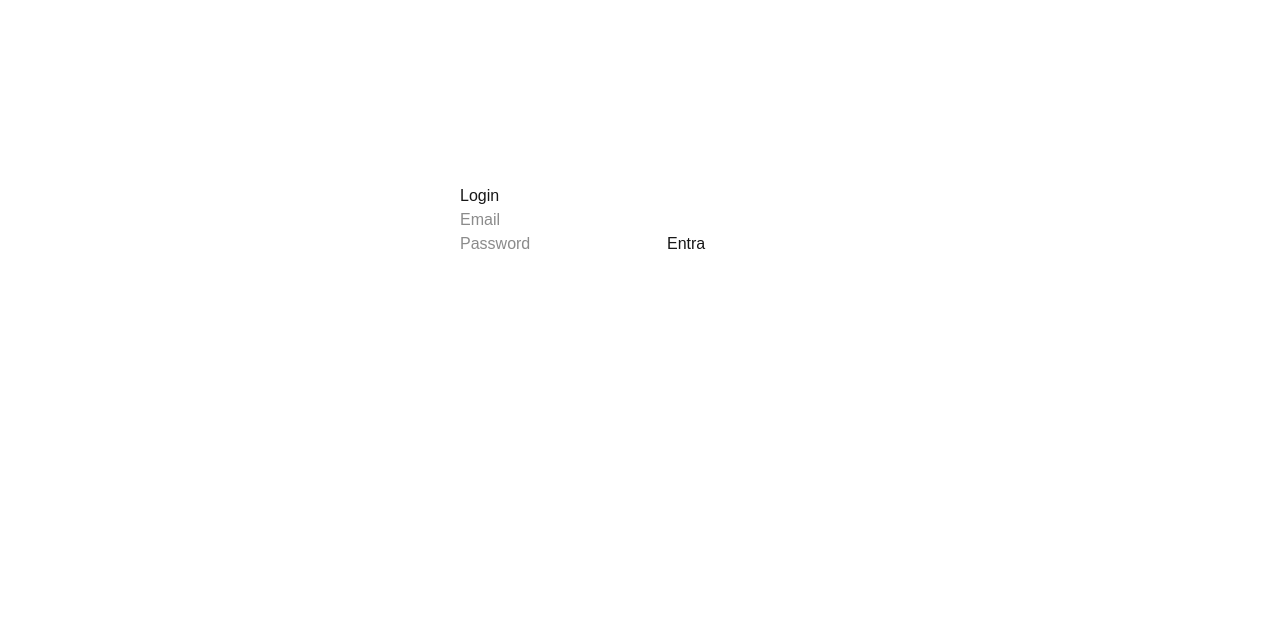
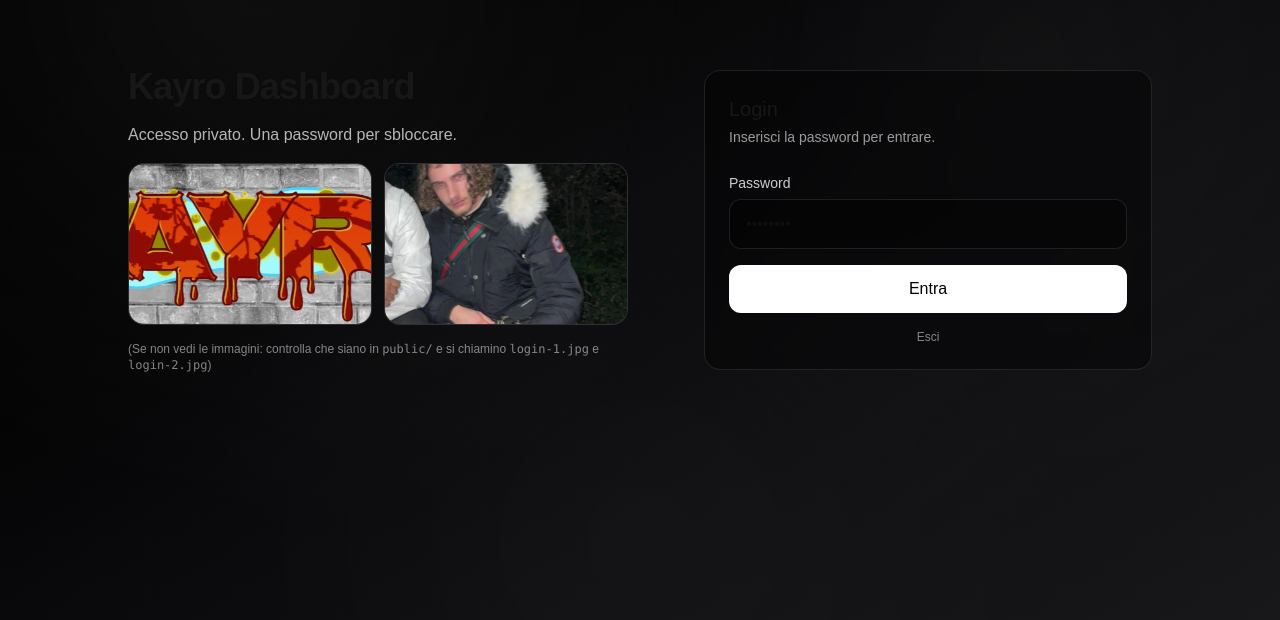
Before and after one commit to a78335323-hash/kayro-dashboard, a Next.js app: page /login in a window 1280 px wide. Shown: the part 180-800 px from the top of the page. Built offline with nearby package versions, Linux system fonts and the light colour scheme.

Commit message:
Update page.tsx

```diff
--- a/app/login/page.tsx
+++ b/app/login/page.tsx
@@ -3,7 +3,6 @@
 import { useState } from "react";
 
 export default function LoginPage() {
-  const [email, setEmail] = useState("");
   const [password, setPassword] = useState("");
   const [error, setError] = useState<string | null>(null);
   const [loading, setLoading] = useState(false);
@@ -16,46 +15,109 @@ export default function LoginPage() {
     const res = await fetch("/api/login", {
       method: "POST",
       headers: { "Content-Type": "application/json" },
-      body: JSON.stringify({ email, password }),
+      body: JSON.stringify({ password }),
     });
 
     setLoading(false);
 
     if (!res.ok) {
-      setError("Credenziali non valide");
+      setError("Password errata");
       return;
     }
 
-    window.location.href = "/";
+    window.location.href = "/dashboard";
   }
 
   return (
-    <main style={{ minHeight: "100vh", display: "grid", placeItems: "center", padding: 16 }}>
-      <form onSubmit={handleLogin} style={{ width: "100%", maxWidth: 360 }}>
-        <h1>Login</h1>
+    <main className="relative min-h-screen overflow-hidden">
+      {/* Background */}
+      <div className="absolute inset-0 bg-gradient-to-br from-black via-zinc-950 to-zinc-900" />
+      <div className="absolute inset-0 opacity-30 [background:radial-gradient(circle_at_20%_20%,rgba(255,255,255,0.18),transparent_45%),radial-gradient(circle_at_80%_30%,rgba(255,255,255,0.10),transparent_40%),radial-gradient(circle_at_50%_90%,rgba(255,255,255,0.08),transparent_45%)]" />
+      <div className="absolute inset-0 bg-[linear-gradient(to_right,rgba(255,255,255,0.05)_1px,transparent_1px),linear-gradient(to_bottom,rgba(255,255,255,0.05)_1px,transparent_1px)] bg-[size:48px_48px] opacity-[0.12]" />
 
+      <div className="relative z-10 min-h-screen flex items-center justify-center p-4">
+        <div className="w-full max-w-5xl grid gap-6 md:grid-cols-2 items-center">
+          {/* Left: branding + images */}
+          <div className="space-y-4">
+            <h1 className="text-3xl md:text-4xl font-semibold tracking-tight">
+              Kayro Dashboard
+            </h1>
+            <p className="text-white/70">
+              Accesso privato. Una password per sbloccare.
+            </p>
+
+            <div className="grid grid-cols-2 gap-3">
+              <div className="rounded-2xl overflow-hidden border border-white/10 bg-white/5">
+                {/* Metti la tua immagine in public/login-1.jpg */}
+                <img
+                  src="/login-1.jpg"
+                  alt="Login 1"
+                  className="h-40 w-full object-cover"
+                />
+              </div>
+              <div className="rounded-2xl overflow-hidden border border-white/10 bg-white/5">
+                {/* Metti la tua immagine in public/login-2.jpg */}
+                <img
+                  src="/login-2.jpg"
+                  alt="Login 2"
+                  className="h-40 w-full object-cover"
+                />
+              </div>
+            </div>
+
+            <p className="text-xs text-white/50">
+              (Se non vedi le immagini: controlla che siano in <code>public/</code> e
+              si chiamino <code>login-1.jpg</code> e <code>login-2.jpg</code>)
+            </p>
+          </div>
+
+          {/* Right: login card */}
+          <div className="md:justify-self-end w-full max-w-md">
+            <div className="rounded-2xl border border-white/10 bg-black/40 backdrop-blur p-6">
+              <h2 className="text-xl font-medium">Login</h2>
+              <p className="text-sm text-white/60 mt-1">
+                Inserisci la password per entrare.
+              </p>
+
+              <form onSubmit={handleLogin} className="mt-6 space-y-4">
+                <div>
+                  <label className="text-sm text-white/80">Password</label>
                   <input
-          type="email"
-          placeholder="Email"
-          value={email}
-          onChange={e => setEmail(e.target.value)}
+                    className="mt-1 w-full rounded-xl bg-black/40 border border-white/10 px-4 py-3 outline-none focus:border-white/30"
+                    value={password}
+                    onChange={(e) => setPassword(e.target.value)}
+                    placeholder="••••••••"
+                    type="password"
+                    autoComplete="current-password"
                     required
                   />
+                </div>
 
-        <input
-          type="password"
-          placeholder="Password"
-          value={password}
-          onChange={e => setPassword(e.target.value)}
-          required
-        />
+                {error && (
+                  <div className="rounded-xl border border-red-500/30 bg-red-500/10 px-4 py-3 text-sm text-red-200">
+                    {error}
+                  </div>
+                )}
 
-        <button type="submit" disabled={loading}>
+                <button
+                  type="submit"
+                  disabled={loading}
+                  className="w-full rounded-xl bg-white text-black font-medium py-3 disabled:opacity-60"
+                >
                   {loading ? "Accesso..." : "Entra"}
                 </button>
 
-        {error && <p style={{ color: "red" }}>{error}</p>}
+                <a
+                  href="/api/logout"
+                  className="block text-center text-xs text-white/50 hover:text-white/80"
+                >
+                  Esci
+                </a>
               </form>
+            </div>
+          </div>
+        </div>
+      </div>
     </main>
   );
 }
```
Lines whose indentation alone changed are shown as unchanged.
